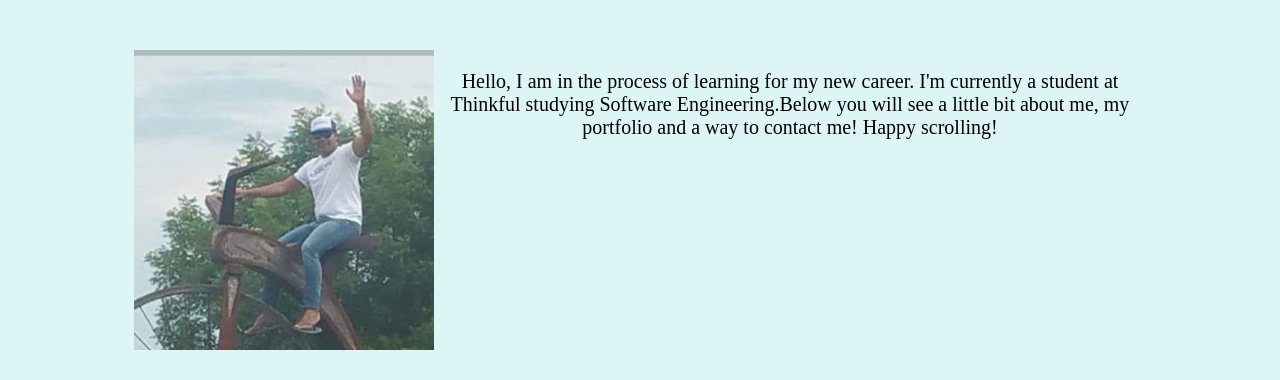
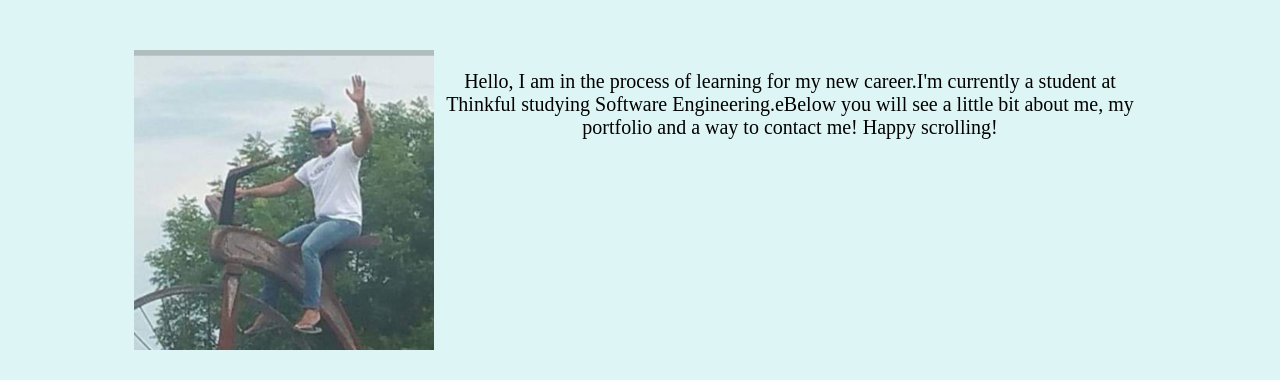
Before and after one commit to TheChunkyPumpkinhead/new-Profile-9-9, a plain HTML site: page index.html in a window 1280 px wide. Shown: the part 217-597 px from the top of the page. Drawn offline with nearby package versions, Linux system fonts and the light colour scheme; files whose address does not match are found by name.

Commit message:
contact fixed

```diff
--- a/index.html
+++ b/index.html
@@ -27,7 +27,7 @@
     <div class="wrapper">
       <div class="box">
       <img src="images/me-on-a-bike.jpg" width="300" alt="Profile Picture">
-      <p>Hello, I am in the process of learning for my new career. I'm currently a student at Thinkful studying Software Engineering.Below you will see a little bit about me, my portfolio and a way to contact me! Happy scrolling!<p>
+      <p>Hello, I am in the process of learning for my new career.I'm currently a student at Thinkful studying Software Engineering.eBelow you will see a little bit about me, my portfolio and a way to contact me! Happy scrolling!<p>
        </div>
     </div>
   </section>
```
